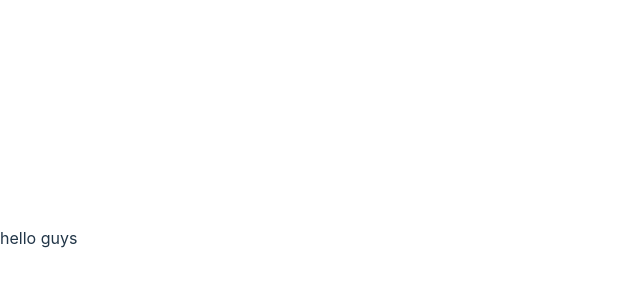
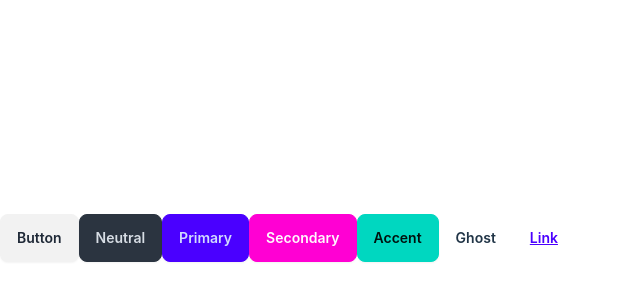
Before and after one commit to atharvarekhawar/wow-2024, a React (Vite) app: page / in a window 1280 px wide. Shown: the part 162-462 px from the top of the page, without its empty margins (0-640 px from the left). Built offline with nearby package versions, Linux system fonts and the light colour scheme.

Commit message:
incorrect config fixed

```diff
--- a/src/App.tsx
+++ b/src/App.tsx
@@ -1,6 +1,7 @@
 import { useState } from 'react'
 import reactLogo from './assets/react.svg'
 import viteLogo from '/vite.svg'
+import WeAreExpecting from './components/WeAreExpecting'
 
 function App() {
   const [count, setCount] = useState(0)
@@ -8,7 +9,9 @@
   return (
     <>
     <div className=''>
-      hello guys
+
+      <WeAreExpecting/>
+
     </div>
     </>
   )
--- /dev/null
+++ b/src/components/WeAreExpecting/index.tsx
@@ -0,0 +1,19 @@
+
+
+export default function WeAreExpecting(){
+
+
+    return(
+        <div>
+
+            <button className="btn">Button</button>
+            <button className="btn btn-neutral">Neutral</button>
+            <button className="btn btn-primary">Primary</button>
+            <button className="btn btn-secondary">Secondary</button>
+            <button className="btn btn-accent">Accent</button>
+            <button className="btn btn-ghost">Ghost</button>
+            <button className="btn btn-link">Link</button>
+
+        </div>
+    );
+}
--- a/tailwind.config.js
+++ b/tailwind.config.js
@@ -1,10 +1,4 @@
 /** @type {import('tailwindcss').Config} */
-
-module.exports = {
-  daisyui: {
-    themes: ["light","dark","cmyk"]
-  }
-}
 
 
 export default {
@@ -16,4 +10,7 @@
     extend: {},
   },
   plugins: [require("daisyui")],
+  daisyui: {
+    themes: ["light","dark","cmyk"]
+  }
 }
```
